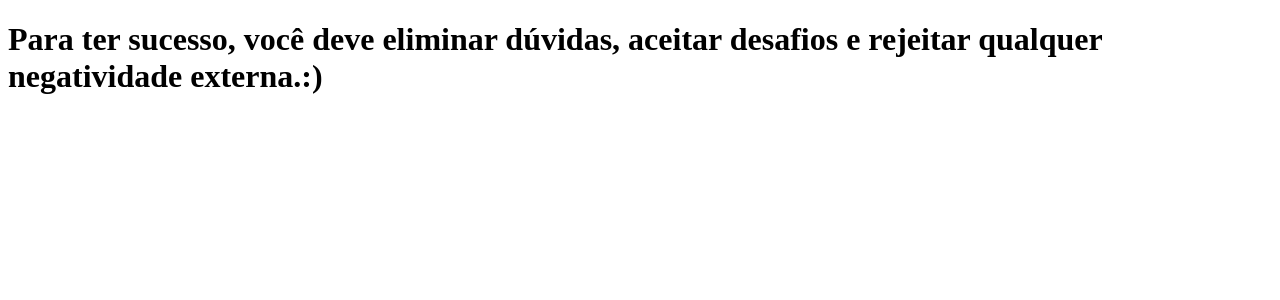
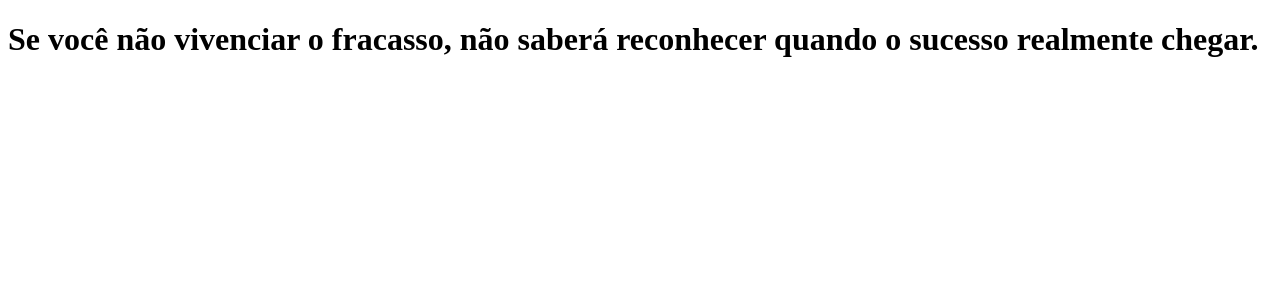
Before and after one commit to davidgabriel23/clone-tab-news, a Next.js app: page / in a window 1280 px wide. Shown: the top 300 px of the page. Built offline with nearby package versions, Linux system fonts and the light colour scheme.

Commit message:
renovando a frase do h1

```diff
--- a/pages/index.js
+++ b/pages/index.js
@@ -1,7 +1,7 @@
 function Home() {
 
 
-    return <h1>Para ter sucesso, você deve eliminar dúvidas, aceitar desafios e rejeitar qualquer negatividade externa.:)</h1>
+    return <h1>Se você não vivenciar o fracasso, não saberá reconhecer quando o sucesso realmente chegar.</h1>
 
 }
 
```
